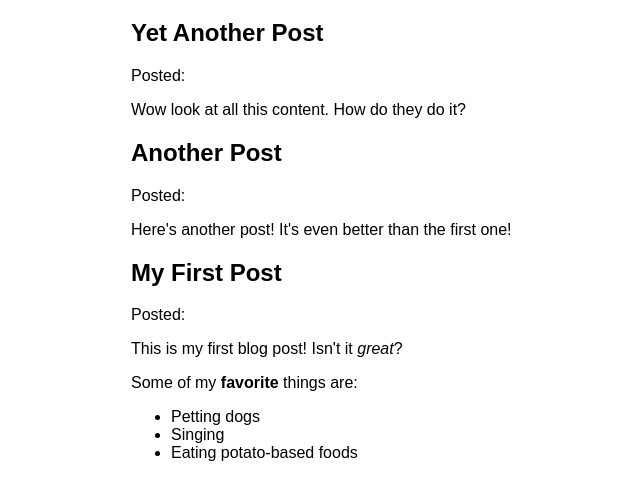
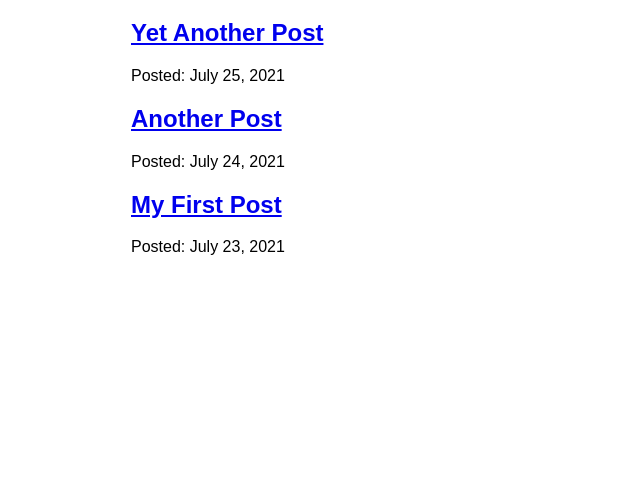
Before and after one commit to QYongHao/gatsby-website, a Gatsby site: page /blog in a window 1280 px wide. Shown: the part 157-656 px from the top of the page, without its empty margins (259-899 px from the left). Built offline with nearby package versions, Linux system fonts and the light colour scheme; Gatsby itself is replaced by a stand-in of ours.

Commit message:
Finished Gatsby Tutorial Part 6

```diff
--- a/src/pages/blog.js
+++ b/src/pages/blog/index.js
@@ -1,16 +1,16 @@
 import * as React from "react";
-import { graphql } from "gatsby";
-import { MDXRenderer } from "gatsby-plugin-mdx";
-import Layout from "../components/layout";
+import { Link, graphql } from "gatsby";
+import Layout from "../../components/layout";
 
 const BlogPage = ({ data }) => {
   return (
     <Layout pageTitle="My Blog Posts">
       {data.allMdx.nodes.map((node) => (
         <article key={node.id}>
-          <h2>{node.frontmatter.title}</h2>
-          <p>Posted: {node.frontmatter.data}</p>
-          <MDXRenderer>{node.body}</MDXRenderer>
+          <h2>
+            <Link to={`/blog/${node.slug}`}>{node.frontmatter.title}</Link>
+          </h2>
+          <p>Posted: {node.frontmatter.date}</p>
         </article>
       ))}
     </Layout>
@@ -26,7 +26,7 @@
           title
         }
         id
-        body
+        slug
       }
     }
   }
```
Also changed, not shown: src/pages/blog/{mdx.slug}.js (added, +27 -0 lines).
